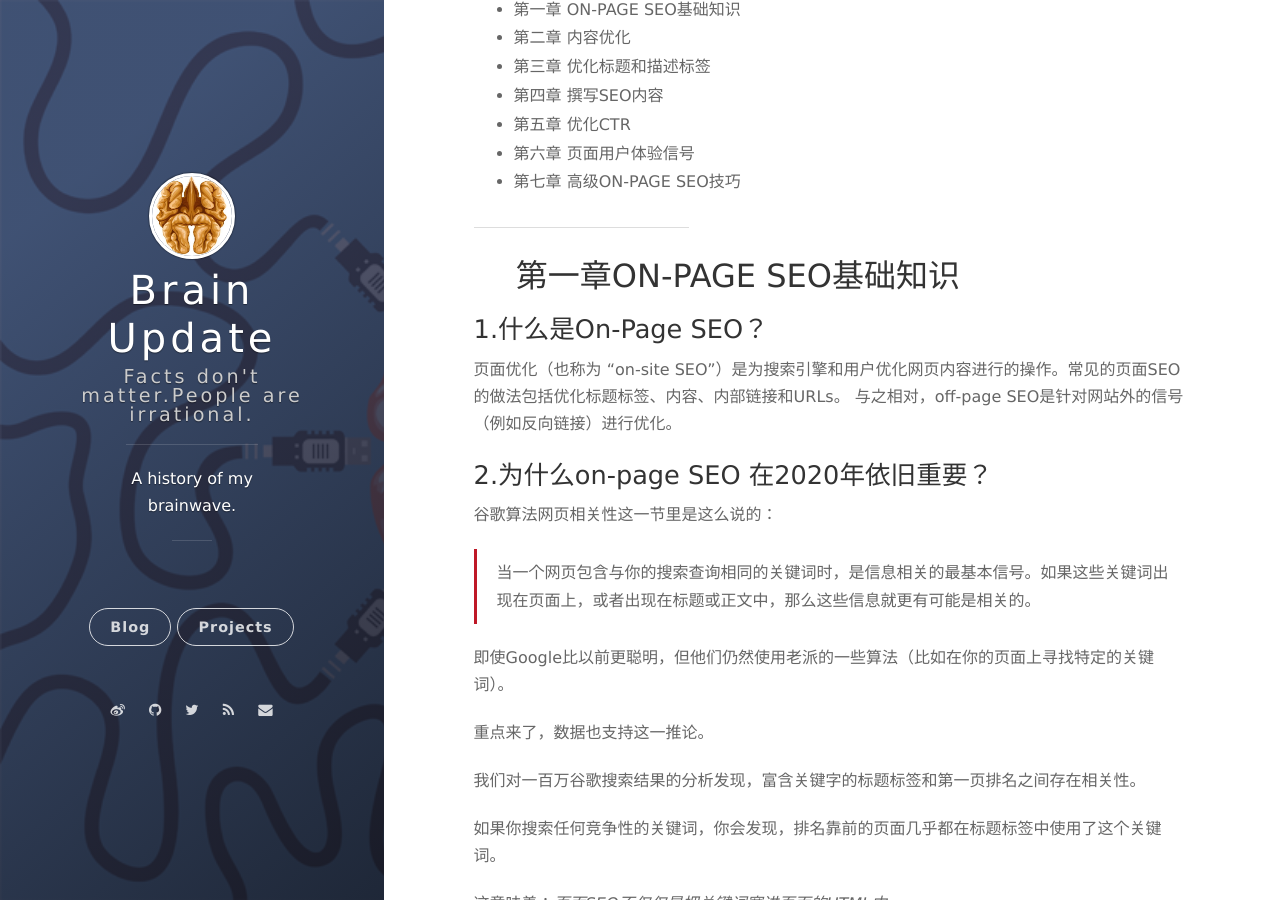
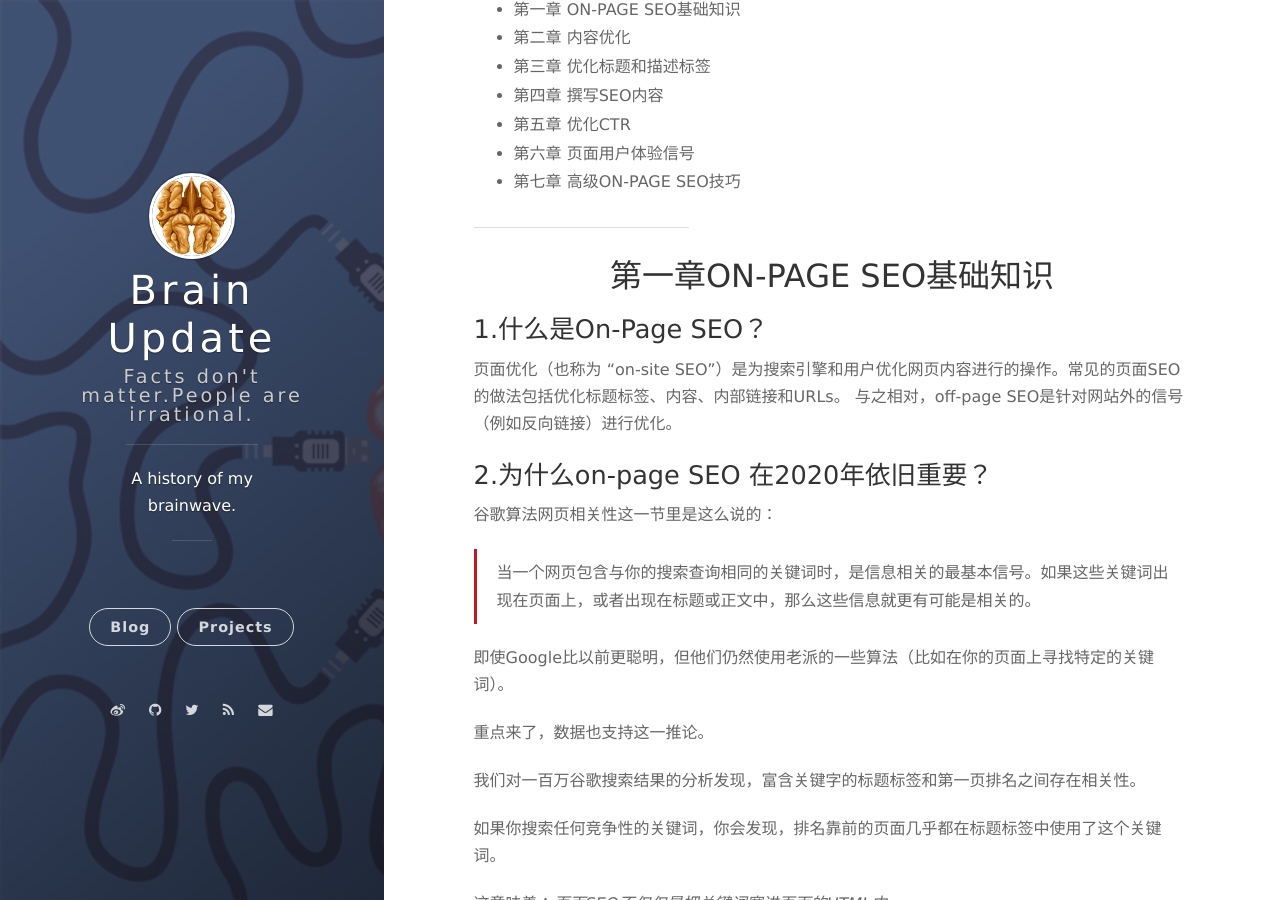
Before and after one commit to iwomen/iwomen.github.io, a Jekyll site: the page built from _posts/2020-04-17-ON-PAGE-SEO-Guide.md, in a window 1280 px wide and 900 px high, scrolled down 451 px. Built offline with Jekyll 4.4.1, drawn with Linux system fonts in a browser that asks for light colours; nearby versions of some CDN libraries; comment, search, counter and statistics services are not loaded.

```diff
--- a/_posts/2020-04-17-ON-PAGE-SEO-Guide.md
+++ b/_posts/2020-04-17-ON-PAGE-SEO-Guide.md
@@ -27,7 +27,7 @@ tags: SEO 搜索引擎优化
 - 第七章 高级ON-PAGE SEO技巧
 
 ---
-##  &emsp;        第一章ON-PAGE SEO基础知识
+##  <center>第一章ON-PAGE SEO基础知识</center>
 
 
 ### 1.什么是On-Page SEO？
```
